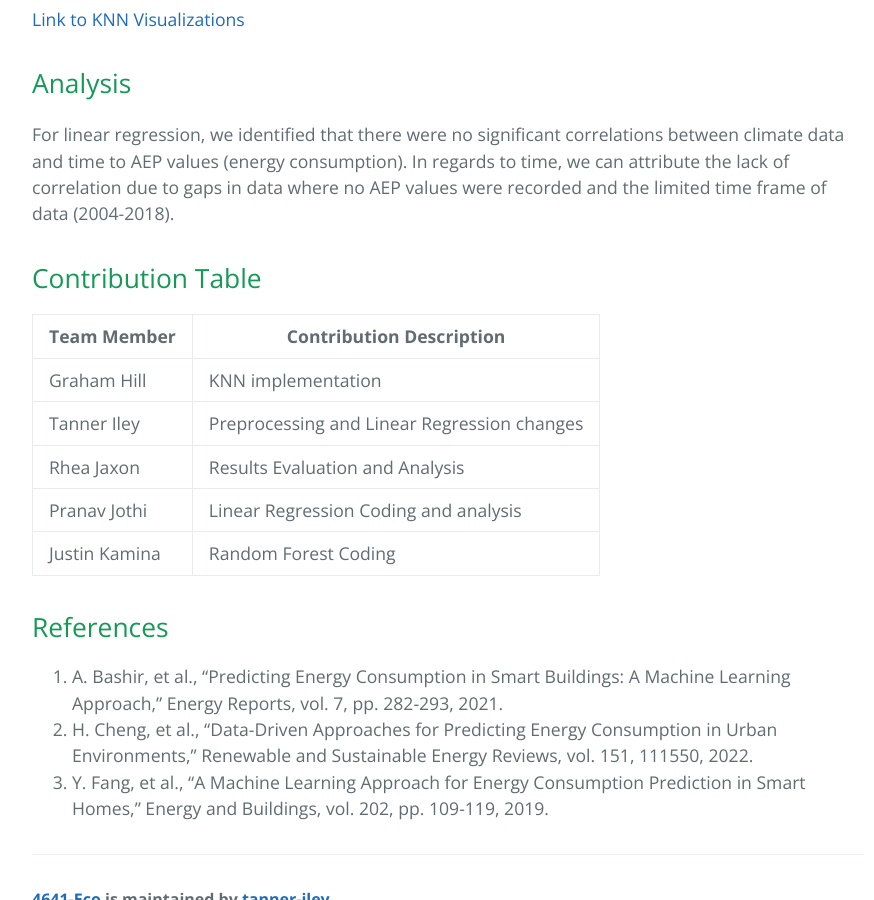
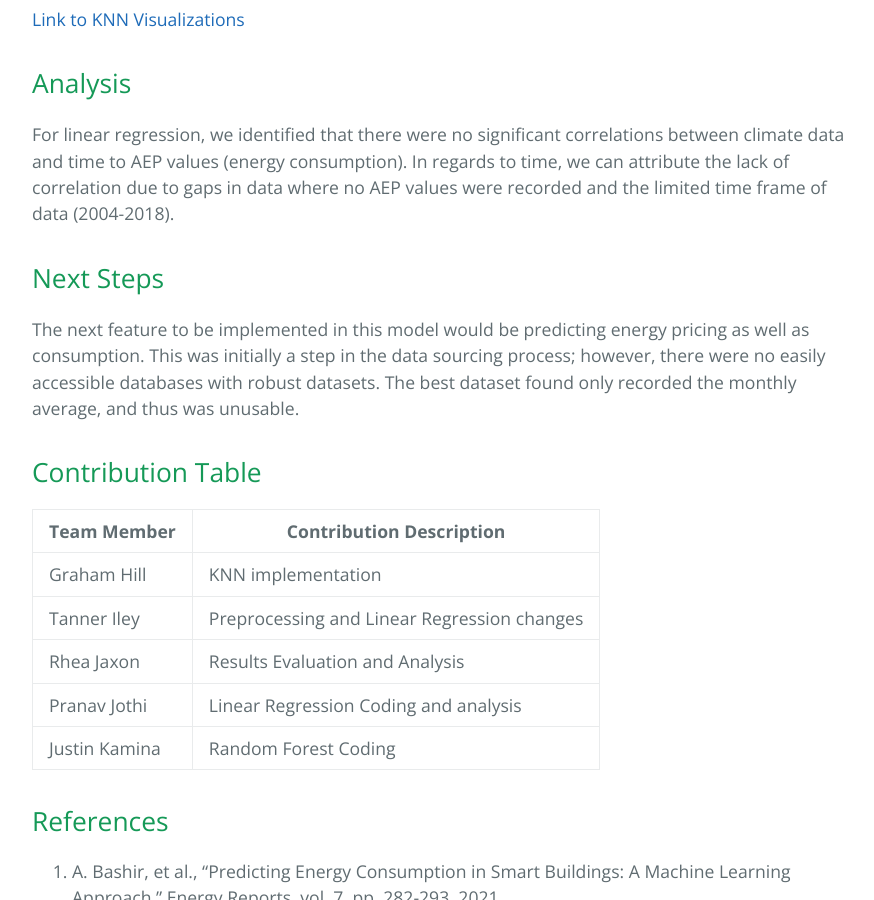
Before and after one commit to tanner-iley/4641-Eco, a Jekyll site: the page built from index.md, in a window 1280 px wide and 900 px high, scrolled down 6571 px. Shown: the whole window, without its empty margins (192-1066 px from the left). Built offline with Jekyll 4.4.1, drawn with Linux system fonts in a browser that asks for light colours; our own code applies the rules of GitHub Pages for plain Markdown files.

Commit message:
Update index.md

```diff
--- a/index.md
+++ b/index.md
@@ -134,6 +134,10 @@ The final model we implemented was KNN.
 
 For linear regression, we identified that there were no significant correlations between climate data and time to AEP values (energy consumption). In regards to time, we can attribute the lack of correlation due to gaps in data where no AEP values were recorded and the limited time frame of data (2004-2018).
 
+## Next Steps
+
+The next feature to be implemented in this model would be predicting energy pricing as well as consumption. This was initially a step in the data sourcing process; however, there were no easily accessible databases with robust datasets. The best dataset found only recorded the monthly average, and thus was unusable.
+
 ## Contribution Table
 
 | Team Member     | Contribution Description                                |
```
